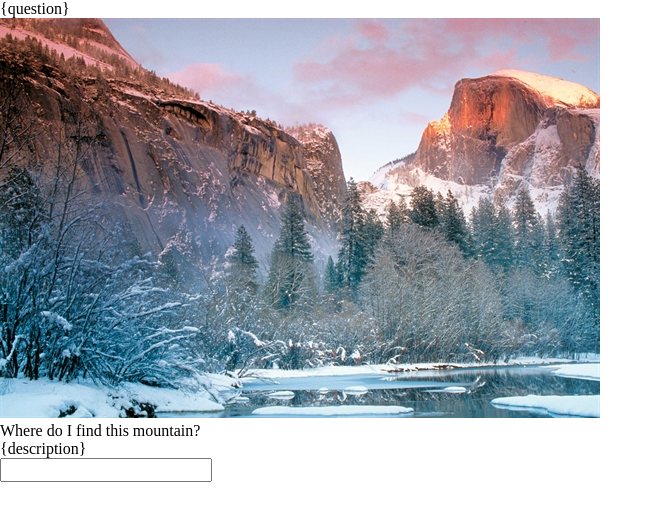
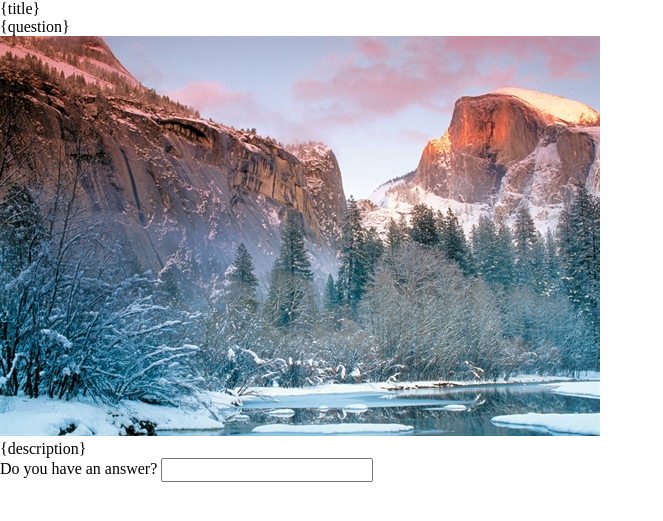
Before and after one commit to ncss/projects-2017-3, a Python web app: template templates/view_question.html in a window 1280 px wide. Shown: the top 521 px of the page, without its empty margins (0-663 px from the left). Run offline with Jinja, Linux system fonts and the light colour scheme; the template is opened without the code that fills it, so the values that code supplies are empty.

Commit message:
view post html converted

```diff
--- a/templates/view_question.html
+++ b/templates/view_question.html
@@ -1,20 +1,18 @@
-<!doctype html>
+<!DOCTYPE html>
 <html>
   <head>
     <link rel="stylesheet" type='text/css' href='css/reset.css'>
-    <link rel="stylesheet" type='text/css' href='css/style.css'>
+    <link rel="stylesheet" type='text/css' href='css/ViewPost.css'>
     <title>View Question</title>
   </head>
-
   <body>
+    <h1>{title}</h1>
     <h2>{question}</h2>
     <img src="images/mountains.jpg" alt="Mountains">
-
-      <figcaption>
-          Where do I find this mountain?
-      </figcaption>
-
-    <p>{description}</p>
-    <input type="text" name="description">
+    <h3>{description}</h3>
+    <p>
+      <label for="addComment">Do you have an answer?</label>
+      <input type="text" name="addComment">
+    </p>
   </body>
 </html>
```
